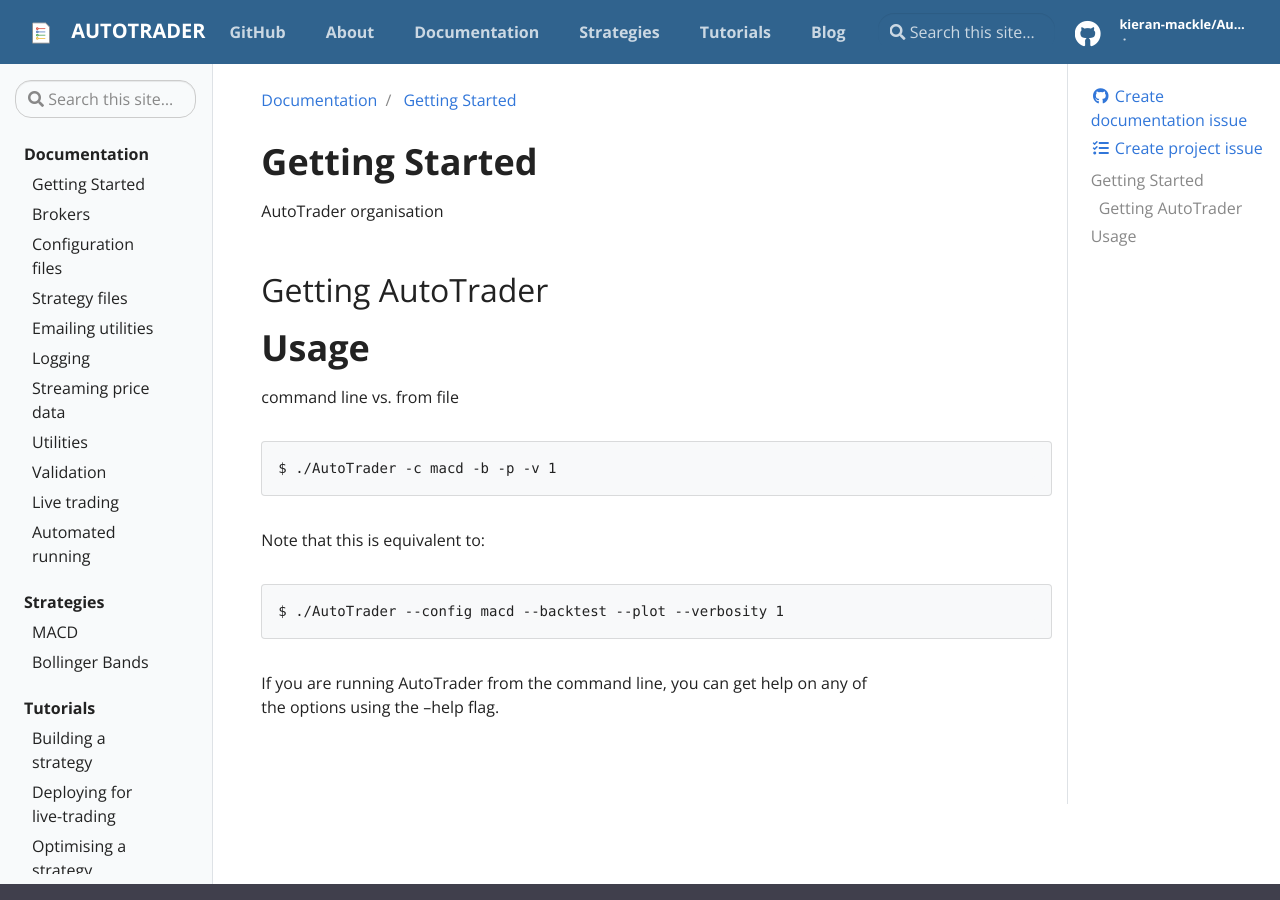
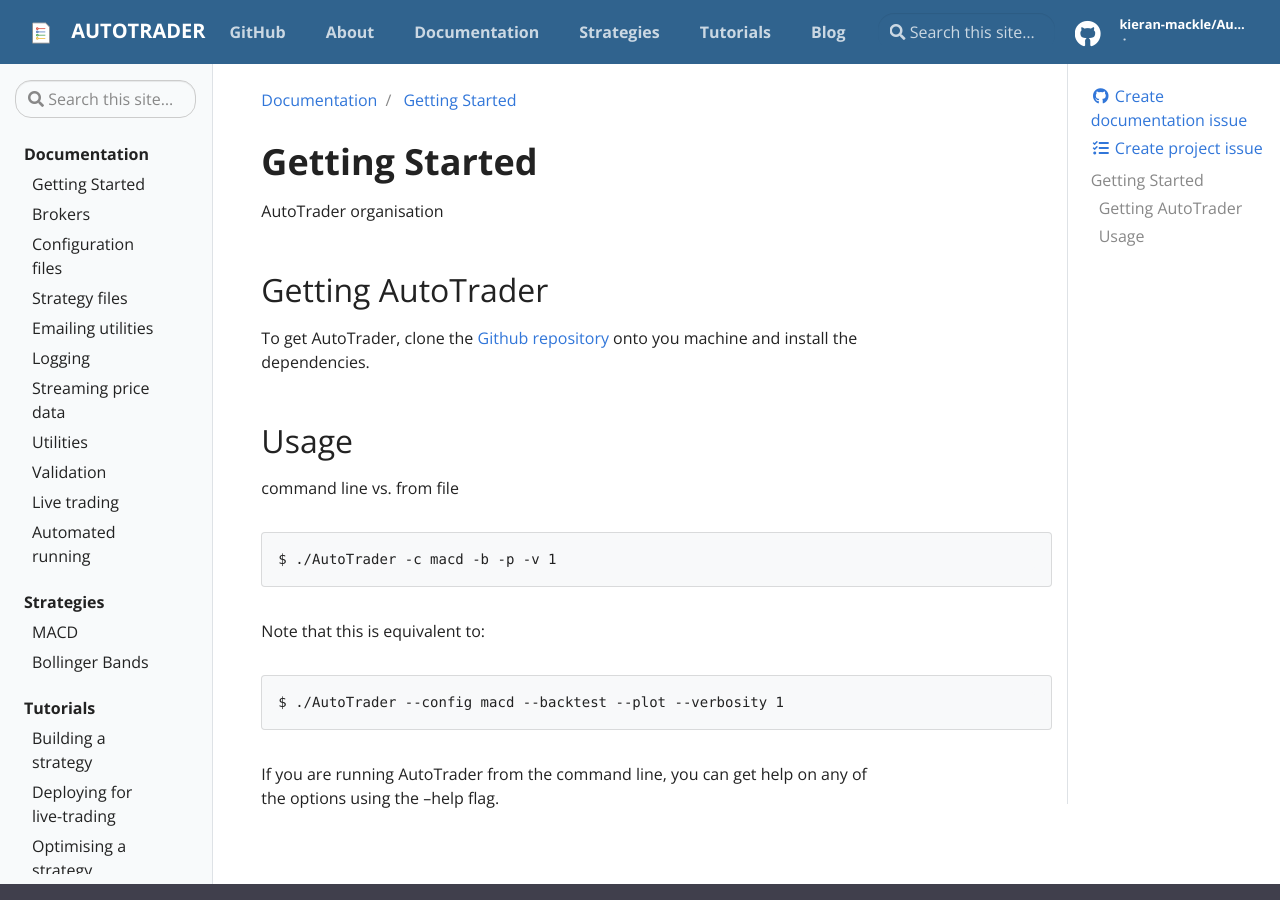
Before and after one commit to kieran-mackle/AutoTrader, a Jekyll site: the page built from docs/_docs/getting-started.md, in a window 1280 px wide and 900 px high. Built offline with Jekyll 4.4.1, drawn with Linux system fonts in a browser that asks for light colours.

Commit message:
Update getting-started.md

```diff
--- a/docs/_docs/getting-started.md
+++ b/docs/_docs/getting-started.md
@@ -9,10 +9,10 @@
 
 
 ## Getting AutoTrader
+To get AutoTrader, clone the [Github repository]({{ site.repo }}) onto you machine and install the dependencies.
 
 
-
-# Usage
+## Usage
 
 command line vs. from file
 
```
